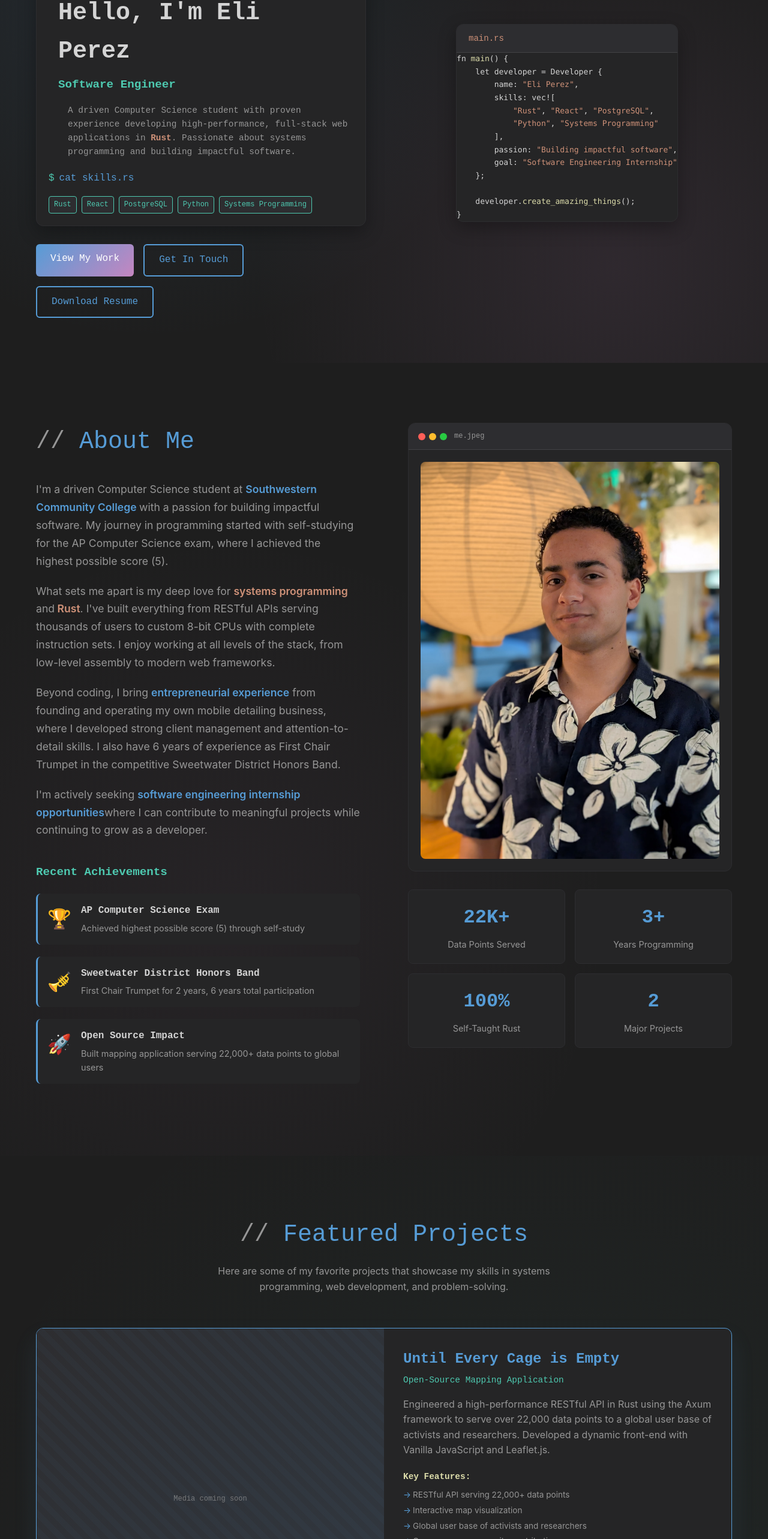
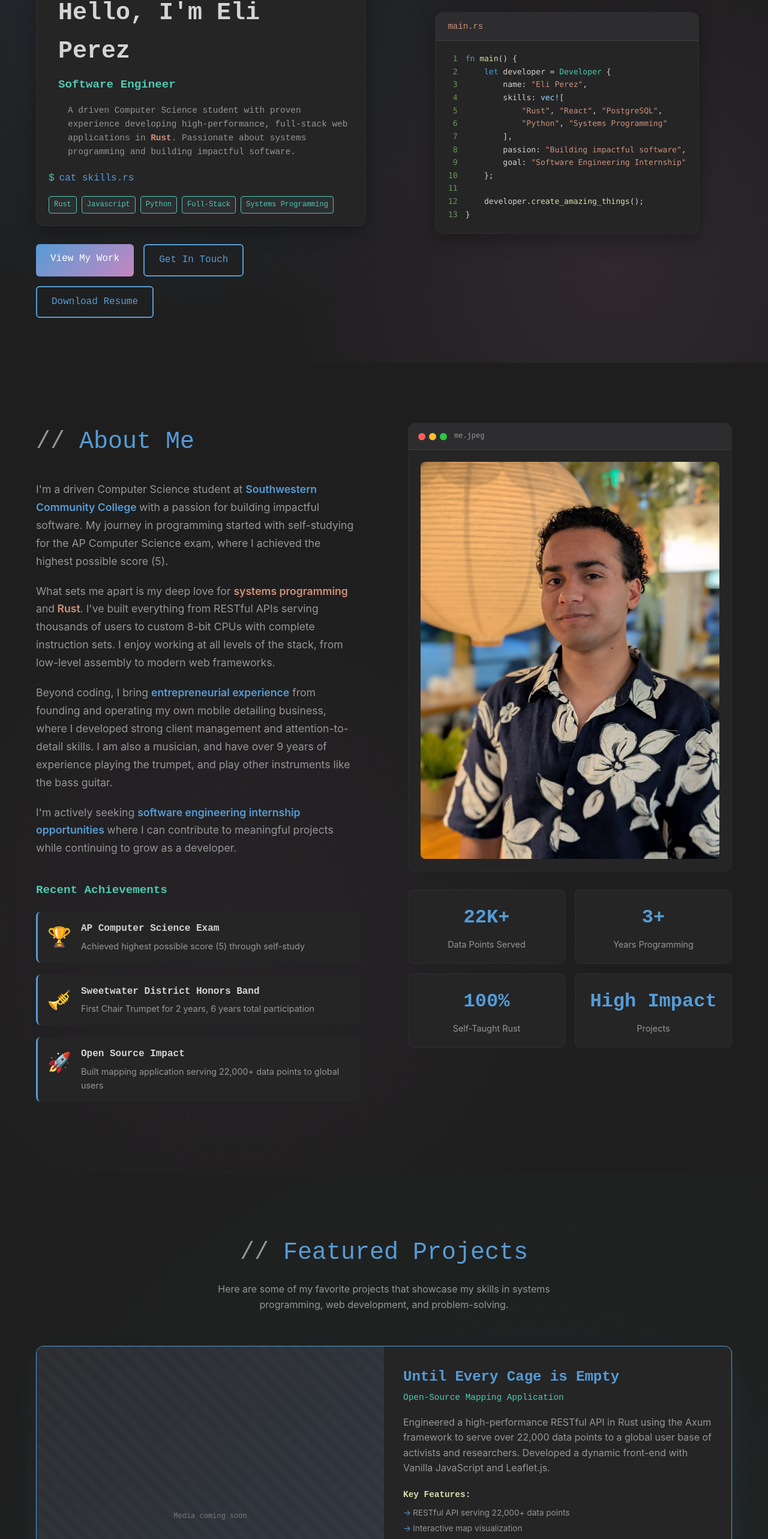
Before and after one commit to counterspecies/Portfolio-Website, a React (Create React App) app: page / in a window 1280 px wide. Shown: the part 195-2761 px from the top of the page at 60% size. Built offline with nearby package versions, Linux system fonts and the light colour scheme.

Commit message:
some changes

```diff
--- a/src/components/About.js
+++ b/src/components/About.js
@@ -26,12 +26,12 @@ const About = () => {
               <p>
                 Beyond coding, I bring <span className="highlight">entrepreneurial experience</span> from founding
                 and operating my own mobile detailing business, where I developed strong client management and
-                attention-to-detail skills. I also have 6 years of experience as First Chair Trumpet in the
-                competitive Sweetwater District Honors Band.
+                attention-to-detail skills. I am also a musician, and have over 9 years of experience playing the trumpet,
+                and play other instruments like the bass guitar.
               </p>
 
               <p>
-                I'm actively seeking <span className="highlight">software engineering internship opportunities</span>
+                I'm actively seeking <span className="highlight">software engineering internship opportunities </span>
                 where I can contribute to meaningful projects while continuing to grow as a developer.
               </p>
             </div>
@@ -93,8 +93,8 @@ const About = () => {
                 <div className="fact-label">Self-Taught Rust</div>
               </div>
               <div className="fact-item">
-                <div className="fact-number">2</div>
-                <div className="fact-label">Major Projects</div>
+                <div className="fact-number">High Impact</div>
+                <div className="fact-label">Projects</div>
               </div>
             </div>
           </div>
--- a/src/components/Contact.js
+++ b/src/components/Contact.js
@@ -44,13 +44,13 @@ const Contact = () => {
       icon: '💼',
       label: 'LinkedIn',
       value: 'linkedin.com/in/eli-perez',
-      link: 'https://linkedin.com/in/eli-perez'
+      link: 'https://www.linkedin.com/in/eli-perez-782714315/'
     },
     {
       icon: '🔗',
       label: 'GitHub',
-      value: 'github.com/eli-perez',
-      link: 'https://github.com/eli-perez'
+      value: 'github.com/eliPerez12',
+      link: 'https://github.com/eliPerez12'
     }
   ];
 
@@ -105,7 +105,7 @@ const Contact = () => {
               </div>
               <div className="status-details">
                 <p>
-                  <strong>Seeking:</strong> Summer 2025 Software Engineering Internships<br/>
+                  <strong>Seeking:</strong> Summer 2025 Software Engineering Internships, Software Engineering Jobs<br/>
                   <strong>Interests:</strong> Systems Programming, Web Development, DevOps<br/>
                   <strong>Location:</strong> San Diego, CA (Open to remote/relocation)
                 </p>
@@ -122,7 +122,7 @@ const Contact = () => {
                 📄 Download Resume
               </a>
               <a
-                href="https://linkedin.com/in/eli-perez"
+                href="https://www.linkedin.com/in/eli-perez-782714315/"
                 target="_blank"
                 rel="noopener noreferrer"
                 className="btn-secondary"
@@ -175,6 +175,7 @@ const Contact = () => {
                   required
                 >
                   <option value="">Select a subject</option>
+                  <option value="Job Opportunity">Job Opportunity</option>
                   <option value="Internship Opportunity">Internship Opportunity</option>
                   <option value="Project Collaboration">Project Collaboration</option>
                   <option value="Technical Discussion">Technical Discussion</option>
--- a/src/components/Experience.js
+++ b/src/components/Experience.js
@@ -39,6 +39,22 @@ const Experience = () => {
       ],
       skills: ["Project Management", "Client Relations", "Quality Assurance", "Business Operations", "Marketing"]
     },
+    {
+      id: 3,
+      title: "Music Tutor",
+      company: "Chula Vista Middle School",
+      period: "Aug 2021 - June  2024",
+      type: "Education",
+      location: "Chula Vista, CA",
+      description: "Oversaw the musical development of middle school students by providing tailored lessons and feedback in both individual and group settings.",
+      achievements: [
+        "Led weekly music lessons with middle school musicians.",
+        "Provided one on one consultation as well as group sessions.",
+        "Deconstructed complex musical concepts into simple, understandable lessons for middle school students.",
+        "Developed structured lesson plans and provided constructive feedback to foster student growth and confidence.",
+      ],
+      skills: ["Education", "Communication", "Music Theory"]
+    }
   ];
 
   const education = {
@@ -54,7 +70,7 @@ const Experience = () => {
     ],
     achievements: [
       "Strong academic performance (3.41 GPA)",
-      "Active in programming projects",
+      "Active in programming projects & group studies",
       "Self-directed learning focus"
     ]
   };
@@ -71,6 +87,12 @@ const Experience = () => {
       description: "Selected for highly competitive, audition-only ensemble for six consecutive years; earned First Chair Trumpet for two years",
       icon: "🎺",
       year: "6 Years"
+    },
+    {
+      title: "Multiple Music Awards",
+      description: "Selected for highly competitive, audition-only ensemble for six consecutive years; earned First Chair Trumpet for two years",
+      icon: "🎵",
+      year: "Highly Awarded Musician"
     }
   ];
 
--- a/src/components/Hero.js
+++ b/src/components/Hero.js
@@ -55,9 +55,9 @@ const Hero = () => {
               </div>
               <div className="skills-preview">
                 <div className="skill-tag">Rust</div>
-                <div className="skill-tag">React</div>
-                <div className="skill-tag">PostgreSQL</div>
+                <div className="skill-tag">Javascript</div>
                 <div className="skill-tag">Python</div>
+                <div className="skill-tag">Full-Stack</div>
                 <div className="skill-tag">Systems Programming</div>
               </div>
             </div>
@@ -87,17 +87,18 @@ const Hero = () => {
               <span className="file-name">main.rs</span>
             </div>
             <SyntaxHighlighter
-              language="clike"
+              language="rust"
               style={vscDarkPlus}
               className="code-content"
-              showLineNumbers={false}
+              showLineNumbers={true}
               wrapLines={true}
               customStyle={{
                 background: 'transparent',
-                padding: '0',
+                padding: '20px',
                 margin: '0',
                 fontSize: '0.9rem',
-                fontFamily: "'JetBrains Mono', 'Fira Code', monospace"
+                fontFamily: "'JetBrains Mono', 'Fira Code', monospace",
+                borderRadius: '0 0 12px 12px'
               }}
             >
               {`fn main() {
--- a/src/components/Projects.js
+++ b/src/components/Projects.js
@@ -27,27 +27,28 @@ const Projects = () => {
       media: {
         type: "video", // or "gif"
         src: "/videos/cage-demo.mp4", // We'll add placeholder for now
-        placeholder: "/images/cage-placeholder.jpg",
+        placeholder: "UECE.png",
         alt: "Until Every Cage is Empty demo"
       },
       codeSnippet: {
-        language: "clike",
-        title: "API Route Handler",
-        code: `// Rust API endpoint for serving location data
-#[get("/api/locations")]
-async fn get_locations(
-    State(pool): State<PgPool>,
-    Query(params): Query<LocationParams>
-) -> Result<Json<Vec<Location>>, AppError> {
-    let locations = sqlx::query_as!(
-        Location,
-        "SELECT * FROM locations WHERE active = $1",
-        true
-    )
-    .fetch_all(&pool)
-    .await?;
+        language: "rust",
+        title: "Data Processing Pipeline",
+        code: `// Rust data processing for location mapping
+use serde::{Deserialize, Serialize};
 
-    Ok(Json(locations))
+#[derive(Serialize, Deserialize)]
+struct Location {
+    id: i32,
+    name: String,
+    coordinates: (f64, f64),
+    active: bool,
+}
+
+fn process_locations(raw_data: Vec<RawLocation>) -> Vec<Location> {
+    raw_data.into_iter()
+        .filter(|loc| loc.is_valid())
+        .map(|loc| loc.into_location())
+        .collect()
 }`
       }
     },
```
Also changed, not shown: src/components/UECE.png (added).
